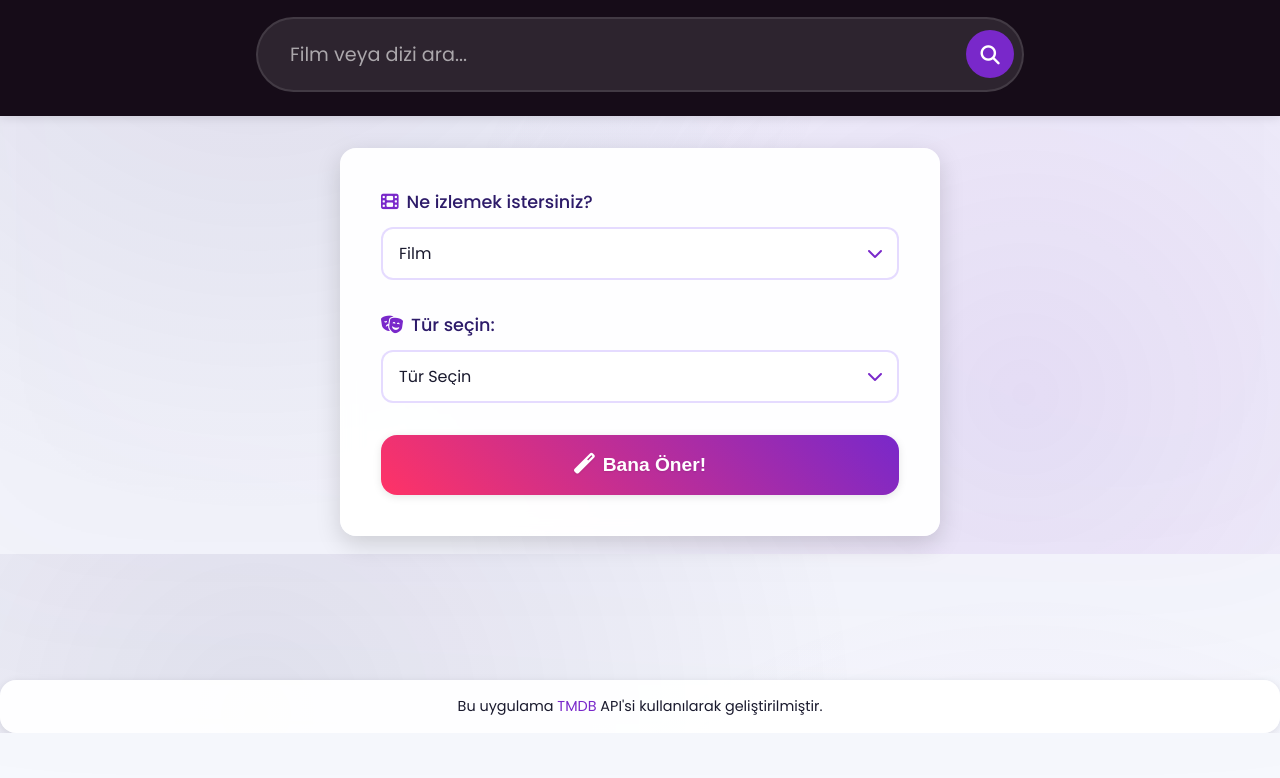
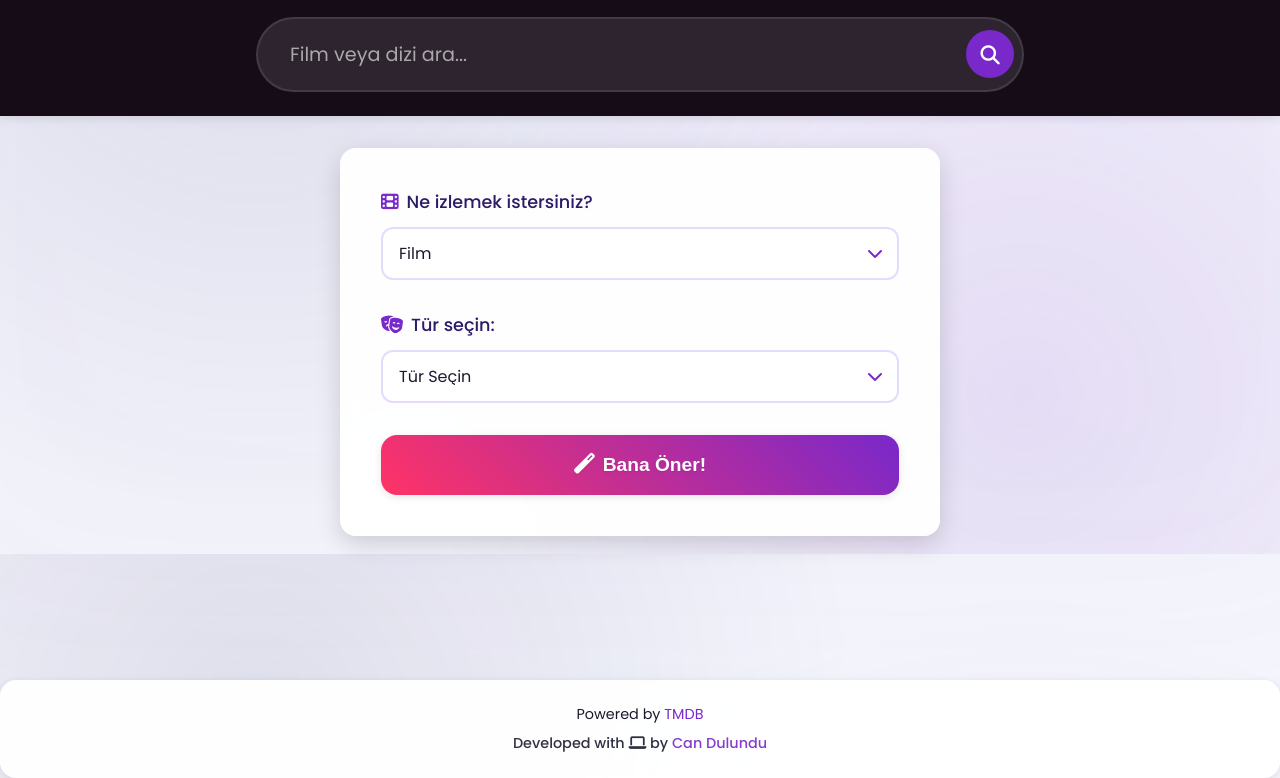
Before and after one commit to CanDlnd/Film-Sitesi, a plain HTML site: page index.html in a window 1280 px wide. Shown: the part 246-1024 px from the top of the page. Before the commit the page ends 979 px from the top, so only its background shows below. Drawn offline with Linux system fonts and the light colour scheme; no server answers.

Commit message:
Film ve Dizi Öneri Sitesi - İlk Versiyon

```diff
--- a/index.html
+++ b/index.html
@@ -20,7 +20,7 @@
     <header>
         <nav>
             <div class="logo">
-                <img src="logo.png" alt="FlickPicks">
+                <a href="index.html"><img src="logo.png" alt="FlickPicks"></a>
             </div>
         </nav>
         <div class="search-container">
@@ -98,8 +98,11 @@
     </div>
 
     <footer>
-        <p>Bu uygulama <a href="https://www.themoviedb.org" target="_blank">TMDB</a> API'si kullanılarak
-            geliştirilmiştir.</p>
+        <div class="footer-content">
+            <p>Powered by <a href="https://www.themoviedb.org/" target="_blank">TMDB</a></p>
+            <p class="developer-info">Developed with <i class="fas fa-laptop"></i> by <a
+                    href="https://github.com/CanDlnd" target="_blank">Can Dulundu</a></p>
+        </div>
     </footer>
 
     <script src="config.js"></script>
--- a/style.css
+++ b/style.css
@@ -834,12 +834,35 @@ footer {
     margin-top: 2rem;
     color: var(--text-color);
     font-size: 0.9rem;
-    padding: 1rem;
+    padding: 1.5rem;
     position: relative;
     z-index: 10;
     background: var(--card-bg);
     border-radius: var(--border-radius);
     box-shadow: var(--shadow-sm);
+}
+
+.footer-content {
+    display: flex;
+    flex-direction: column;
+    gap: 0.5rem;
+    align-items: center;
+}
+
+.developer-info {
+    font-weight: 500;
+    color: var(--text-color);
+    opacity: 0.9;
+}
+
+.developer-info a {
+    color: var(--accent-color);
+    text-decoration: none;
+    transition: color 0.3s ease;
+}
+
+.developer-info a:hover {
+    color: var(--secondary-color);
 }
 
 footer a {
```
